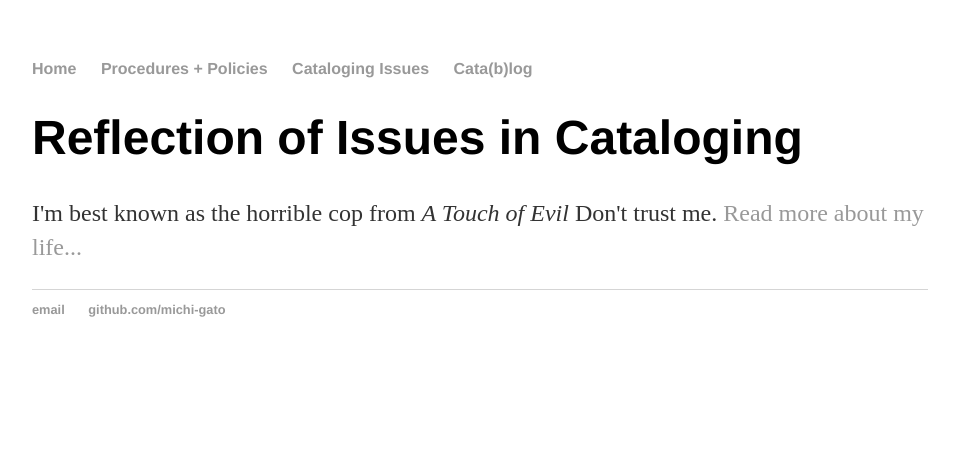
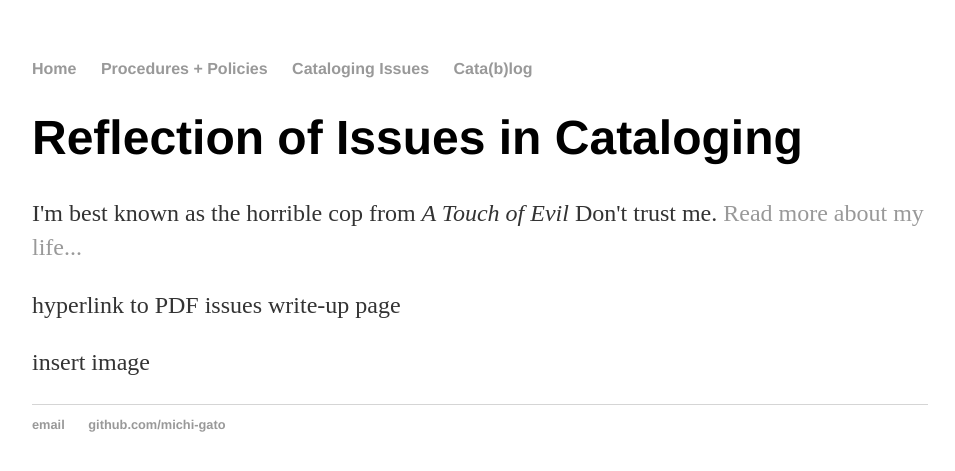
Before and after one commit to cat-alog/cat-alog.github.io, a Jekyll site: the page built from issues/index.html, in a window 1280 px wide. Shown: the top 471 px of the page, without its empty margins (160-1115 px from the left). Built offline with Jekyll 4.4.1, drawn with Linux system fonts in a browser that asks for light colours.

Commit message:
Update index.html

```diff
--- a/issues/index.html
+++ b/issues/index.html
@@ -5,4 +5,6 @@ title: Cataloging Issues
 <div class="blurb">
 	<h1>Reflection of Issues in Cataloging</h1>
 	<p>I'm best known as the horrible cop from <em>A Touch of Evil</em> Don't trust me. <a href="/about">Read more about my life...</a></p>
+	<p>hyperlink to PDF issues write-up page</p>
+	<p>insert image</p>
 </div><!-- /.blurb -->
```
